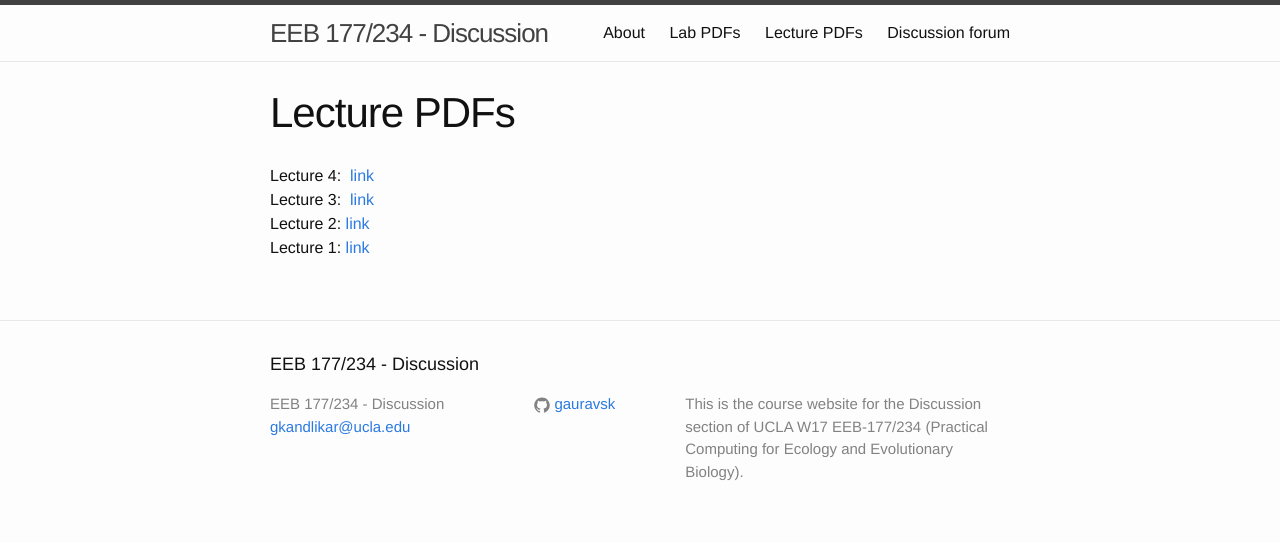
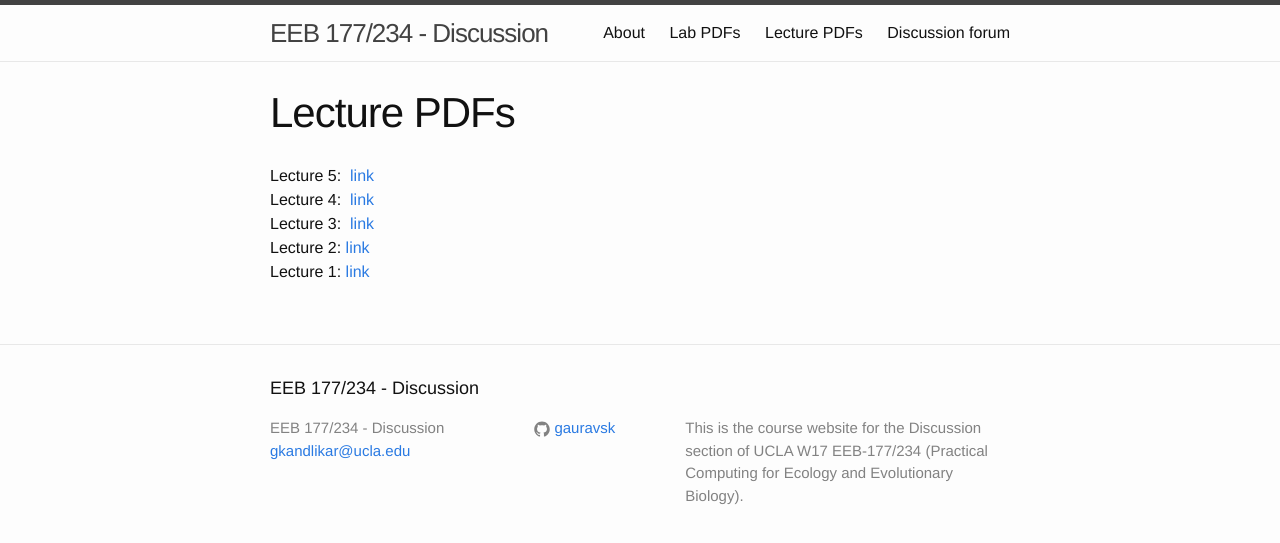
Before and after one commit to michaelalfaro/eeb177-W17.github.io, a Jekyll site: the page built from lectures.md, in a window 1280 px wide. Shown: the top 543 px of the page. Built offline with Jekyll 4.4.1, drawn with Linux system fonts in a browser that asks for light colours.

Commit message:
adding 24 jan lecture

```diff
--- a/lectures.md
+++ b/lectures.md
@@ -4,6 +4,7 @@ title: Lecture PDFs
 permalink: /lectures/
 ---
 
+Lecture 5:  [link]({{ site.url }}lecture_pdfs/lecture-5-Jan-24-2017.pdf)
 Lecture 4:  [link]({{ site.url }}lecture_pdfs/lecture-4b-Jan-19-2017.pdf)
 Lecture 3:  [link]({{ site.url }}lecture_pdfs/lecture-3-1-17-2017.pdf)
 Lecture 2:  [link]({{ site.url }}lecture_pdfs/lecture-2-1-12-2017.pdf)
```
Also changed, not shown: 1 other file.
